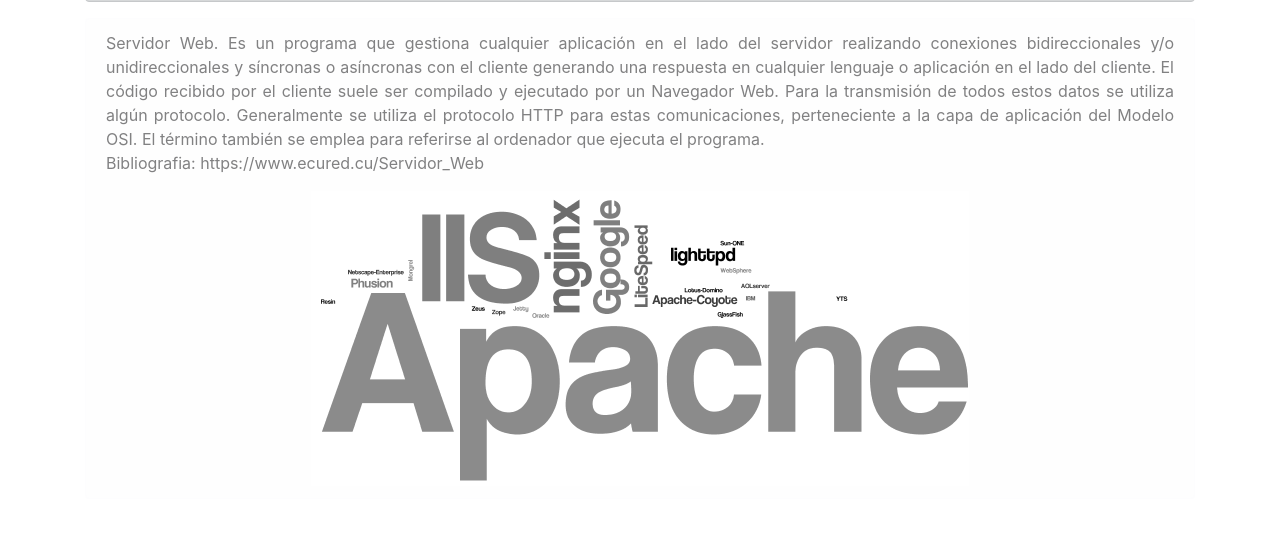
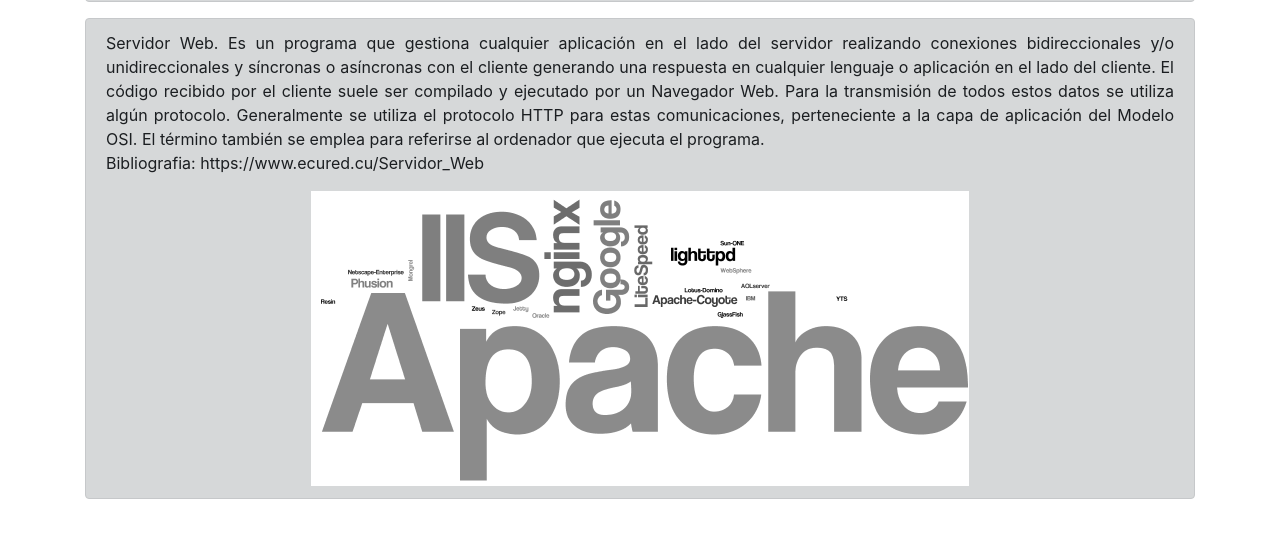
Before and after one commit to CDROBAYOM/nuevastec, a plain HTML site: page index.html in a window 1280 px wide. Shown: the part 80-618 px from the top of the page. Drawn offline with nearby package versions, Linux system fonts and the light colour scheme.

Commit message:
modificacion color
cambio de color

```diff
--- a/index.html
+++ b/index.html
@@ -18,7 +18,7 @@
 	<div class="container">
         <div class="row">
             <div class="col-sm-12">
-                <div class="alert alert-light" role="alert" align="center">
+                <div class="alert alert-dark" role="alert" align="center" >
                     <p ALIGN="justify">
 					   Servidor Web. Es un programa que gestiona cualquier aplicación en el lado del servidor realizando
 					   conexiones bidireccionales y/o unidireccionales y síncronas o asíncronas con el cliente generando
```
